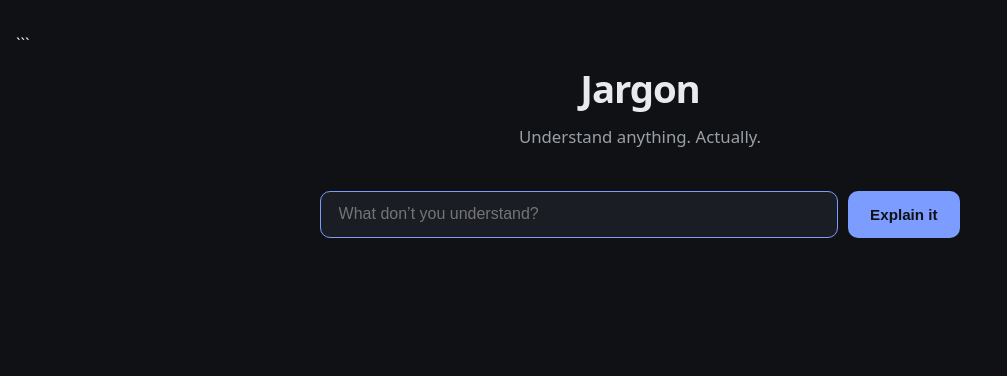
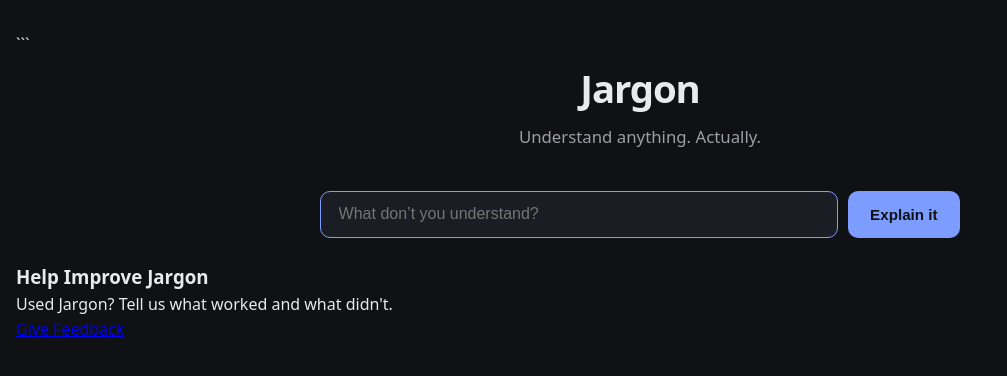
Before and after one commit to code-union-infinite/jargon-ai, a Django app: page / in a window 1280 px wide. Shown: the top 376 px of the page, without its empty margins (0-1007 px from the left). Run offline with Django 3.2, Linux system fonts and the light colour scheme.

Commit message:
Description of changes

```diff
--- a/core/templates/core/home.html
+++ b/core/templates/core/home.html
@@ -367,6 +367,16 @@
 
 </div>
 
+<div class="feedback-link">
+    <h3>Help Improve Jargon</h3>
+    <p>Used Jargon? Tell us what worked and what didn't.</p>
+    <a href="https://docs.google.com/forms/d/e/1FAIpQLScfHWYNnT_UtpZSRrka2Gkf1o4g1N1vdw5ZFolYgit-nEokcQ/viewform?usp=header"
+       target="_blank"
+       rel="noopener noreferrer">
+        Give Feedback
+    </a>
+</div>
+
 
 </body>
 
```
